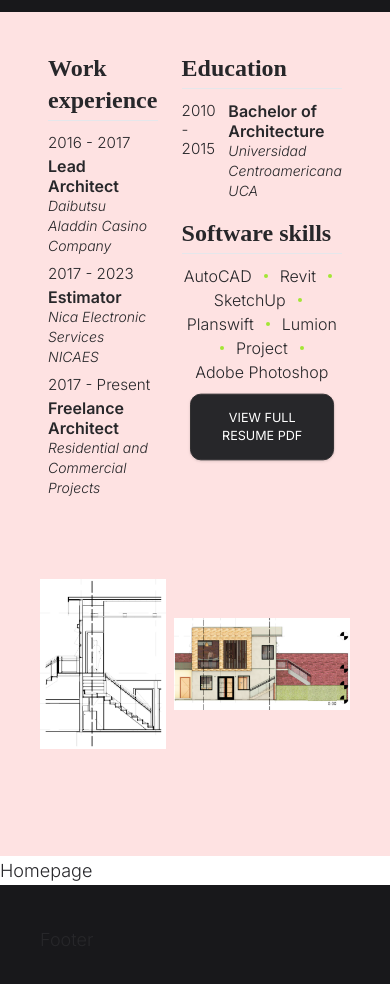
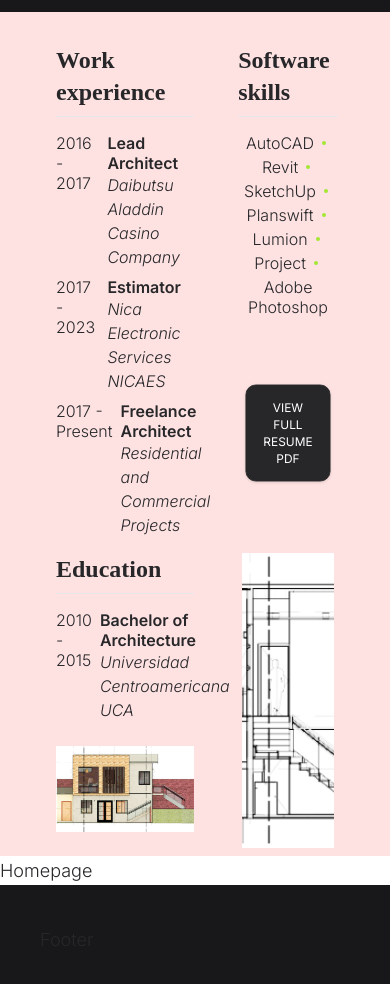
Before and after one commit to liz-garcia/architect-portfolio, a React (Vite) app in the folder client/: page / in a window 390 px wide. Shown: the part 2520-3504 px from the top of the page. Built offline with nearby package versions, Linux system fonts and the light colour scheme; a web font is replaced by a local one.

Commit message:
Adjusted responsive styles for ResumeSection.

```diff
--- a/client/src/components/Image.jsx
+++ b/client/src/components/Image.jsx
@@ -6,7 +6,12 @@ const imgContainerStyle = "relative size-full overflow-hidden";
 const imgStyle = "absolute inset-0 size-full object-contain";
 // * When using the `Image` component, it must be contained inside another parent `div`. This parent `div` must always be set to 'overflow-hidden' and provides the corresponding width/height settings, borders or any other styles.
 
-const Image = ({ src, altText = "Image", objectFit = "contain" }) => {
+const Image = ({
+  src,
+  altText = "Image",
+  objectFit = "contain",
+  objectExtra = "",
+}) => {
   // Available options for objectFit argument are only: contain, cover, none, scale-down.
   const objectFitStyle = `object-${objectFit}`;
 
@@ -15,7 +20,7 @@ const Image = ({ src, altText = "Image", objectFit = "contain" }) => {
       <img
         src={src}
         alt={altText}
-        className={`${imgStyle} ${objectFitStyle}`}
+        className={`${imgStyle} ${objectFitStyle} ${objectExtra}`}
       />
     </div>
   );
@@ -26,6 +31,7 @@ Image.propTypes = {
   src: PropTypes.string.isRequired,
   altText: PropTypes.string,
   objectFit: PropTypes.oneOf(["contain", "cover", "none", "scale-down"]),
+  objectExtra: PropTypes.string, // Extra custom classes for object position
 };
 
 export default Image;
--- a/client/src/pages/About/ResumeSection.jsx
+++ b/client/src/pages/About/ResumeSection.jsx
@@ -4,32 +4,35 @@ import Image from "../../components/Image.jsx";
 import PrimaryLink from "../../components/Buttons/PrimaryLink.jsx";
 
 const resumeSectionStyle =
-  "h-screen grid grid-cols-3 xl:grid-cols-[1fr_2fr_2fr] grid-rows-[1fr_2fr] lg:grid-rows-[1fr_1fr_3fr] lg:grid-cols-[1fr_1fr_3fr] gap-4 lg:gap-2 px-16 py-12 pb-4 lg:px-10 lg:py-10 lg:pb-2 3xl:p-20 md:bg-zinc-200 sm:bg-red-100";
+  "h-screen grid grid-cols-3 xl:grid-cols-[1fr_2fr_2fr] grid-rows-[1fr_2fr] lg:grid-rows-[2fr_1fr_3fr] lg:grid-cols-[1fr_1fr_1fr] gap-4 xl:gap-2 px-16 py-12 pb-4 lg:px-12 lg:pt-8 lg:pb-2 3xl:p-20 md:bg-zinc-200 sm:bg-red-100";
 const resumeSubsection =
-  "p-2 pt-0 flex flex-col gap-2 3xl:p-8 3xl:gap-4 xl:text-base lg:gap-2";
+  "p-2 pt-0 flex flex-col gap-2 3xl:p-8 3xl:gap-4 lg:gap-2 lg:pb-2 2xl:text-[1.08rem] xl:text-[1.05rem] lg:text-base";
 const h1Style =
-  "font-serif font-bold text-3xl pb-2 3xl:text-5xl border-b mb-2 lg:pb-1 lg:mb-1 lg:text-[1.75rem] md:text-2xl";
+  "font-serif font-bold text-3xl xl:text-[1.85rem] pb-2 3xl:text-5xl border-b mb-2 lg:text-[1.75rem] md:text-2xl";
 const infoContainer =
-  "leading-tight grid grid-rows-1 grid-cols-[1fr_2fr] gap-2 lg:gap-1";
-const h2Style = "3xl:text-2xl xl:text-[0.95rem]";
+  "leading-tight grid grid-rows-1 grid-cols-[1fr_2fr] gap-4 xl:gap-2";
+const dateStyle = "3xl:text-2xl";
 const itemTitle = "font-semibold 3xl:text-2xl";
-const itemDetail = "text-sm italic 3xl:text-xl";
-const education = "lg:col-start-3 lg:col-span-1 lg:row-span-1";
+const itemDetail = "text-sm lg:text-base italic 3xl:text-xl";
+const education =
+  "lg:col-start-1 lg:col-span-2 lg:row-start-2 lg:row-span-1 lg:pr-8";
 const educationInfo =
-  "xl:flex xl:flex-col xl:gap-1 lg:grid lg:grid-rows-1 lg:grid-cols-[1fr_2fr] lg:gap-1";
+  "lg:grid lg:grid-rows-1 lg:grid-cols-[1fr_2fr] xl:flex xl:flex-col xl:gap-1";
 const workExperience =
-  "lg:col-start-1 lg:col-span-2 lg:row-start-1 lg:row-span-2";
-const workExperienceInfo = "lg:flex lg:flex-col lg:gap-1";
+  "lg:col-start-1 lg:col-span-2 lg:row-start-1 lg:row-span-1 lg:pr-8";
+const workExperienceInfo = "";
 const softwareSkills =
-  "lg:col-start-3 lg:row-start-2 lg:col-span-1 lg:row-span-1";
+  "lg:col-start-3 lg:row-start-1 lg:col-span-1 lg:row-span-1 lg:px-1 lg:pb-1 lg:text-[0.95rem]";
 const softwareList =
-  "leading-tight flex flex-wrap gap-1 text-center justify-center 3xl:text-2xl 3xl:gap-4";
+  "leading-tight flex flex-wrap gap-1 text-center justify-center lg:p-1 lg:pt-0 3xl:text-2xl 3xl:gap-4";
 const dotStyle =
-  "w-1 h-1 bg-lime-400 rounded place-self-center mx-2 last:hidden";
-const buttonContainer = "mx-auto my-auto xl:scale-95 lg:scale-90";
-const pictures = "lg:row-start-3";
-const smallPicture = "lg:col-start-1 lg:col-span-2";
-const largePicture = "col-span-2 lg:col-start-3 lg:col-span-1";
+  "w-1 h-1 bg-lime-400 rounded place-self-center mx-2 last:hidden lg:mx-1";
+const buttonContainer = "mx-auto my-auto xl:scale-95 lg:scale-[0.85]";
+const pictures = "pt-2 lg:px-2";
+const smallPicture =
+  "lg:col-start-3 lg:col-span-1 lg:row-start-2 lg:row-span-2 lg:pt-0";
+const largePicture =
+  "col-span-2 lg:row-start-3 lg:col-start-1 lg:col-span-2 lg:pr-8 lg:mb-4";
 
 const ResumeSection = () => {
   return (
@@ -39,7 +42,7 @@ const ResumeSection = () => {
         <div id="education" className={`${resumeSubsection} ${education}`}>
           <h1 className={h1Style}>Education</h1>
           <div className={`${infoContainer} ${educationInfo}`}>
-            <h2 className={h2Style}>2010 - 2015</h2>
+            <p className={dateStyle}>2010 - 2015</p>
             <div>
               <p className={itemTitle}>Bachelor of Architecture</p>
               <p className={itemDetail}>Universidad Centroamericana UCA</p>
@@ -52,21 +55,21 @@ const ResumeSection = () => {
         >
           <h1 className={h1Style}>Work experience</h1>
           <div className={`${infoContainer} ${workExperienceInfo}`}>
-            <h2 className={h2Style}>2016 - 2017</h2>
+            <h2 className={dateStyle}>2016 - 2017</h2>
             <div>
               <p className={itemTitle}>Lead Architect</p>
               <p className={itemDetail}>Daibutsu Aladdin Casino Company</p>
             </div>
           </div>
           <div className={`${infoContainer} ${workExperienceInfo}`}>
-            <h2 className={h2Style}>2017 - 2023</h2>
+            <h2 className={dateStyle}>2017 - 2023</h2>
             <div>
               <p className={itemTitle}>Estimator</p>
               <p className={itemDetail}>Nica Electronic Services NICAES</p>
             </div>
           </div>
           <div className={`${infoContainer} ${workExperienceInfo}`}>
-            <h2 className={h2Style}>2017 - Present</h2>
+            <h2 className={dateStyle}>2017 - Present</h2>
             <div>
               <p className={itemTitle}>Freelance Architect</p>
               <p className={itemDetail}>Residential and Commercial Projects</p>
@@ -100,10 +103,20 @@ const ResumeSection = () => {
         </div>
         {/* Pictures for ResumeSection */}
         <div id="resumePicture2" className={`${pictures} ${largePicture}`}>
-          <Image src={resumePicture2} altText="resumePicture" />
+          <Image
+            src={resumePicture2}
+            altText="resumePicture"
+            objectFit="cover"
+            objectExtra="object-left-bottom"
+          />
         </div>
         <div id="resumePicture1" className={`${pictures} ${smallPicture}`}>
-          <Image src={resumePicture1} altText="resumePicture" />
+          <Image
+            src={resumePicture1}
+            altText="resumePicture"
+            objectFit="contain"
+            objectExtra="object-bottom lg:object-cover"
+          />
         </div>
       </section>
     </>
```
